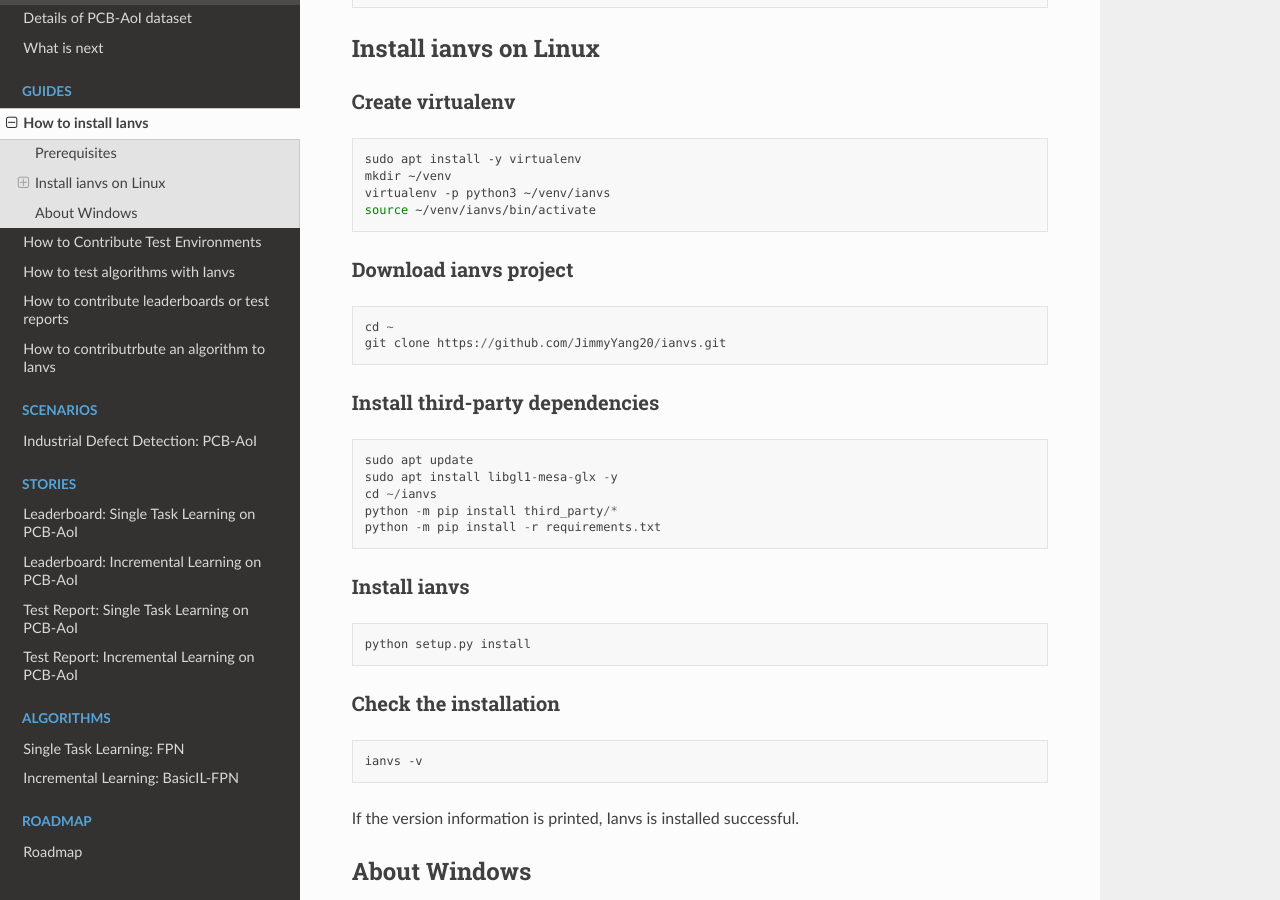
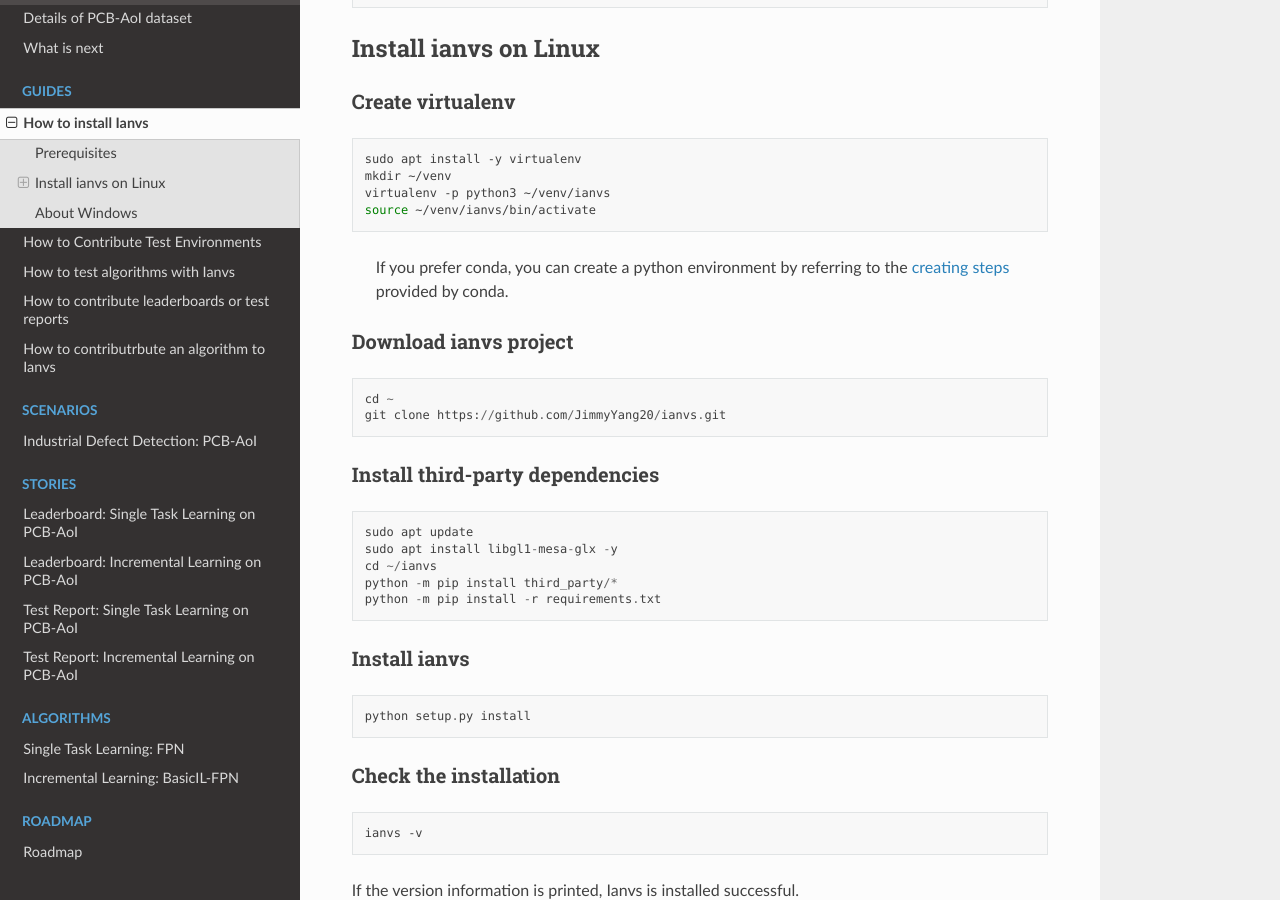
Before and after one commit to kubeedge/ianvs, a Sphinx documentation site: the page built from docs/guides/how-to-install-ianvs.md, in a window 1280 px wide and 900 px high, scrolled down 725 px. Built offline with Sphinx 7.4.7 and the Read the Docs theme 2.0.0, drawn with Linux system fonts in a browser that asks for light colours; pages that are not in the unit, such as notebooks, are missing from menus.

Commit message:
Add conda environment creating steps
Signed-off-by: Jie Pu <pujie2@huawei.com>

````diff
--- a/docs/guides/how-to-install-ianvs.md
+++ b/docs/guides/how-to-install-ianvs.md
@@ -32,6 +32,8 @@ virtualenv -p python3 ~/venv/ianvs
 source ~/venv/ianvs/bin/activate
 ```
 
+> If you prefer conda, you can create a python environment by referring to the [creating steps](https://docs.conda.io/projects/conda/en/latest/user-guide/tasks/manage-environments.html#creating-an-environment-with-commands) provided by conda.
+
 ### Download ianvs project
 ```
 cd ~
````
